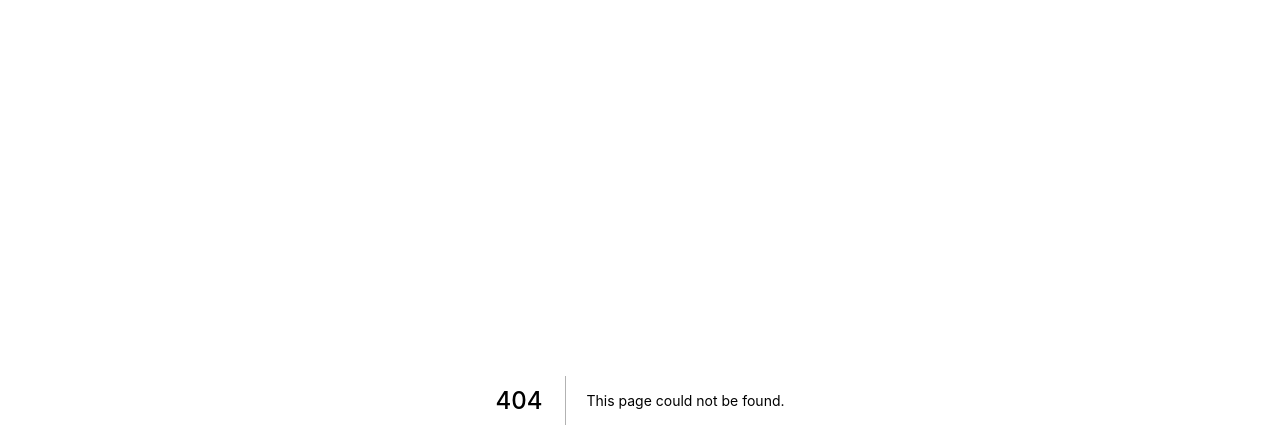
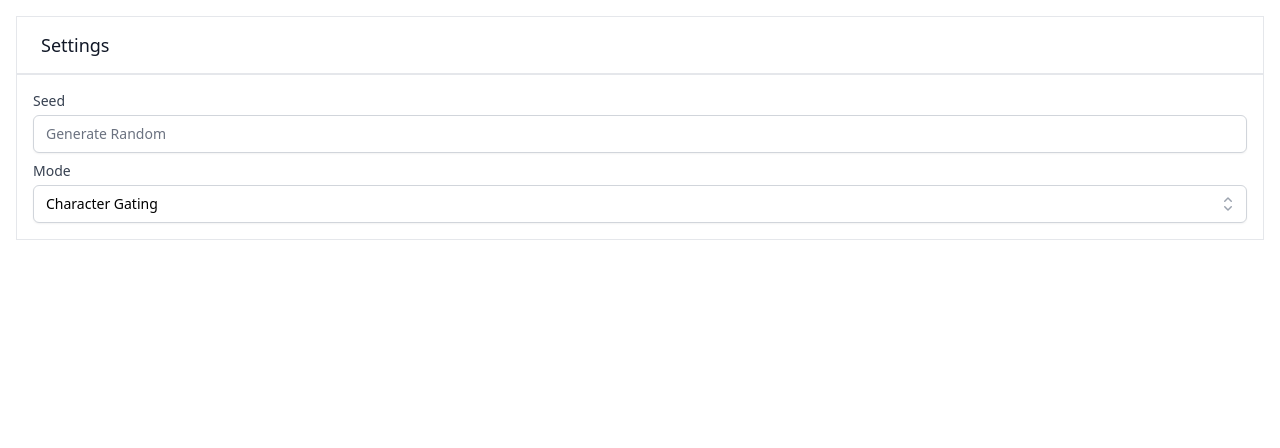
Before and after one commit to weffjebster/balance-and-ruin, a Next.js app in the folder balance-and-ruin/: page /create in a window 1280 px wide. Before the commit this address had no page. Shown: the top 448 px of the page. Built offline with nearby package versions, Linux system fonts and the light colour scheme.

Commit message:
feat: add Input, Select, Textarea, Card

```diff
--- /dev/null
+++ b/balance-and-ruin/components/Card/index.tsx
@@ -0,0 +1,17 @@
+import React from 'react';
+
+type Props = {
+  children: React.ReactNode;
+  title: React.ReactNode;
+};
+
+export default function Card({ children, title }: Props) {
+  return (
+    <div className="flex flex-col">
+      <div className="border border-gray-200 bg-white px-4 py-4 sm:px-6">
+        <h3 className="text-lg font-medium leading-6 text-gray-900">{title}</h3>
+      </div>
+      <div className="flex flex-col p-4 border border-gray-200 gap-2">{children}</div>
+    </div>
+  );
+}
--- /dev/null
+++ b/balance-and-ruin/components/Input/index.tsx
@@ -0,0 +1,27 @@
+type Props = {
+  name: string;
+  label: string;
+  onChange: (val: string) => void;
+  placeholder?: string;
+  value: string;
+};
+export default function Input({ label, name, onChange, placeholder, value }: Props) {
+  return (
+    <div>
+      <label htmlFor="email" className="block text-sm font-medium text-gray-700">
+        {label}
+      </label>
+      <div className="mt-1">
+        <input
+          type="text"
+          name={name}
+          id={`${name}-input`}
+          className="block w-full rounded-md border-gray-300 shadow-sm focus:border-indigo-500 focus:ring-indigo-500 sm:text-sm"
+          onChange={(e) => onChange(e.target.value)}
+          placeholder={placeholder}
+          value={value}
+        />
+      </div>
+    </div>
+  );
+}
--- /dev/null
+++ b/balance-and-ruin/components/Select/index.tsx
@@ -0,0 +1,81 @@
+import { Fragment, useState } from 'react';
+import { Listbox, Transition } from '@headlessui/react';
+import { CheckIcon, ChevronUpDownIcon } from '@heroicons/react/20/solid';
+
+function classNames(...classes: string[]) {
+  return classes.filter(Boolean).join(' ');
+}
+
+export type SelectOption = {
+  label: string;
+  description: string;
+  current: boolean;
+};
+
+type Props = {
+  label: string;
+  onChange: (option: SelectOption) => void;
+  options: SelectOption[];
+  value: SelectOption;
+};
+
+export default function Select({ label, onChange, options, value }: Props) {
+  return (
+    <div>
+      <Listbox value={value} onChange={onChange}>
+        {({ open }) => (
+          <>
+            <Listbox.Label className="block text-sm font-medium text-gray-700">{label}</Listbox.Label>
+            <div className="relative mt-1">
+              <Listbox.Button className="relative w-full cursor-default rounded-md border border-gray-300 bg-white py-2 pl-3 pr-10 text-left shadow-sm focus:border-indigo-500 focus:outline-none focus:ring-1 focus:ring-indigo-500 sm:text-sm">
+                <span className="block truncate">{value.label}</span>
+                <span className="pointer-events-none absolute inset-y-0 right-0 flex items-center pr-2">
+                  <ChevronUpDownIcon className="h-5 w-5 text-gray-400" aria-hidden="true" />
+                </span>
+              </Listbox.Button>
+
+              <Transition
+                show={open}
+                as={Fragment}
+                leave="transition ease-in duration-100"
+                leaveFrom="opacity-100"
+                leaveTo="opacity-0"
+              >
+                <Listbox.Options className="absolute z-10 mt-1 max-h-60 w-full overflow-auto rounded-md bg-white py-1 text-base shadow-lg ring-1 ring-black ring-opacity-5 focus:outline-none sm:text-sm">
+                  {options.map((option) => (
+                    <Listbox.Option
+                      key={option.label}
+                      className={({ active }) =>
+                        classNames(
+                          active ? 'text-white bg-indigo-600' : 'text-gray-900',
+                          'relative cursor-default select-none py-2 pl-3 pr-9'
+                        )
+                      }
+                      value={option}
+                    >
+                      {({ selected, active }) => (
+                        <div className="flex flex-col">
+                          <div className="flex justify-between">
+                            <p className={selected ? 'font-semibold' : 'font-normal'}>{option.label}</p>
+                            {selected ? (
+                              <span className={active ? 'text-white' : 'text-indigo-500'}>
+                                <CheckIcon className="h-5 w-5" aria-hidden="true" />
+                              </span>
+                            ) : null}
+                          </div>
+                          <p className={classNames(active ? 'text-indigo-200' : 'text-gray-500', 'mt-2')}>
+                            {option.description}
+                          </p>
+                        </div>
+                      )}
+                    </Listbox.Option>
+                  ))}
+                </Listbox.Options>
+              </Transition>
+            </div>
+          </>
+        )}
+      </Listbox>
+    </div>
+  );
+}
--- /dev/null
+++ b/balance-and-ruin/components/Textarea/index.tsx
@@ -0,0 +1,25 @@
+type Props = {
+  label: string;
+  name: string;
+  onChange: (val: string) => void;
+  value: string;
+};
+export default function Textarea({ label, name, onChange, value }: Props) {
+  return (
+    <div>
+      <label htmlFor="comment" className="block text-sm font-medium text-gray-700">
+        {label}
+      </label>
+      <div className="mt-1">
+        <textarea
+          rows={4}
+          name={name}
+          id={`${name}-textarea`}
+          className="block w-full rounded-md border-gray-300 shadow-sm focus:border-indigo-500 focus:ring-indigo-500 sm:text-sm"
+          onChange={(e) => onChange(e.target.value)}
+          value={value}
+        />
+      </div>
+    </div>
+  );
+}
--- /dev/null
+++ b/balance-and-ruin/pages/create.tsx
@@ -0,0 +1,53 @@
+import { NextPage } from 'next';
+import { useState } from 'react';
+import Card from '~/components/Card';
+import Input from '~/components/Input';
+import Select, { SelectOption } from '~/components/Select';
+import Textarea from '~/components/Textarea';
+
+const logChange = (name: string, callback: (val: any) => void) => (newValue: any) => {
+  console.log(`${name} changed`, newValue);
+  callback(newValue);
+};
+
+const options: SelectOption[] = [
+  {
+    current: true,
+    description: 'Events locked until characters are found',
+    label: 'Character Gating'
+  },
+  {
+    current: true,
+    description: 'All events are available from the start',
+    label: 'Open World'
+  }
+];
+
+const Create: NextPage = () => {
+  const [inputValue, setInputValue] = useState('');
+  const [selectValue, setSelectValue] = useState(options[0]);
+
+  return (
+    <div className="mb-4">
+      <div className="p-4 mb-8">
+        <Card title={'Settings'}>
+          <Input
+            onChange={logChange('Input', setInputValue)}
+            label="Seed"
+            name="seed"
+            placeholder="Generate Random"
+            value={inputValue}
+          />
+          <Select label="Mode" onChange={logChange('Select', setSelectValue)} options={options} value={selectValue} />
+        </Card>
+      </div>
+      {/* <div>
+      <Card title={'Generage'}>
+        <Textarea label='Flags' onChange={} />
+      </Card>
+      </div> */}
+    </div>
+  );
+};
+
+export default Create;
--- a/balance-and-ruin/styles/globals.css
+++ b/balance-and-ruin/styles/globals.css
@@ -1,26 +1,3 @@
-html,
-body {
-  padding: 0;
-  margin: 0;
-  font-family: -apple-system, BlinkMacSystemFont, Segoe UI, Roboto, Oxygen,
-    Ubuntu, Cantarell, Fira Sans, Droid Sans, Helvetica Neue, sans-serif;
-}
-
-a {
-  color: inherit;
-  text-decoration: none;
-}
-
-* {
-  box-sizing: border-box;
-}
-
-@media (prefers-color-scheme: dark) {
-  html {
-    color-scheme: dark;
-  }
-  body {
-    color: white;
-    background: black;
-  }
-}
+@import "tailwindcss/base";
+@import "tailwindcss/components";
+@import "tailwindcss/utilities";
```
Also changed, not shown: balance-and-ruin/utils/useEnv.ts (added, +7 -0 lines).
